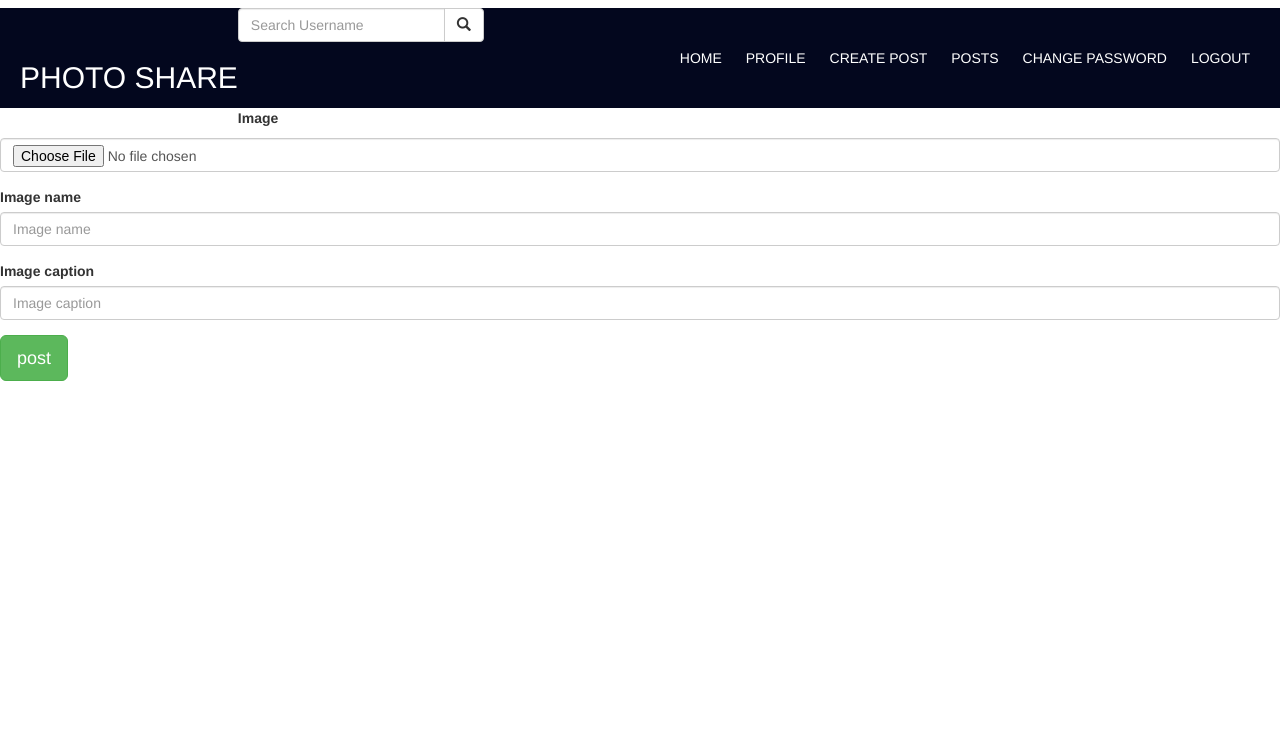
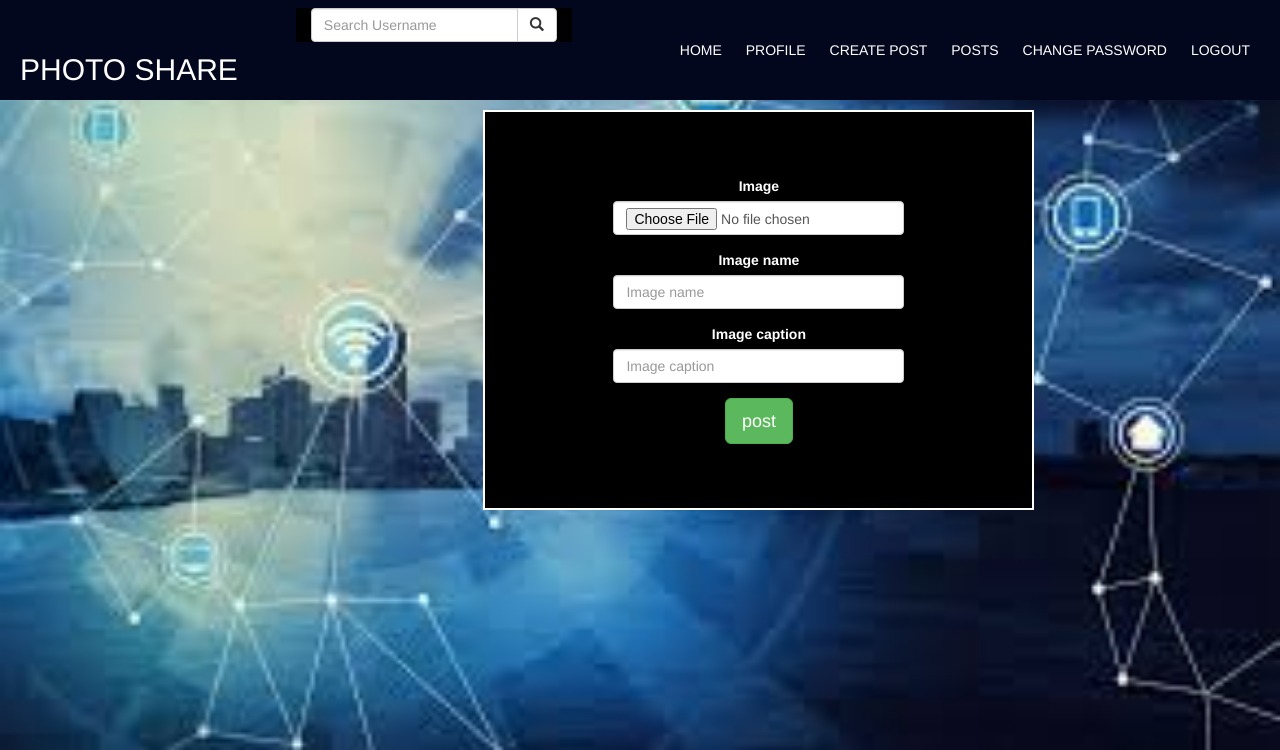
Before and after one commit to ChegeDaniella/Instagram, a Django app: a page that uses posts/templates/upload-page.html in a window 1280 px wide. Shown: the top 750 px of the page. Run offline with Django 3.2, Linux system fonts and the light colour scheme; the visitor is signed in with stand-in values (Sample User, id 1); some libraries are stand-ins or nearby versions.

Commit message:
editing form

```diff
--- a/posts/templates/upload-page.html
+++ b/posts/templates/upload-page.html
@@ -12,7 +12,7 @@
 
 {% block styles %}
     {% bootstrap_css %}
-    <link rel="stylesheet" href="{% static 'css/.css' %}">
+    <link rel="stylesheet" href="{% static 'css/upload.css' %}">
 {% endblock %}
 </head>
 {% include 'navbar.html' %}
--- /dev/null
+++ b/static/css/upload.css
@@ -0,0 +1,16 @@
+body {
+    background-image: url(/static/img/upload.jpeg);
+    background-repeat: no-repeat;
+    background-size: cover;
+    text-align: center;
+}
+form {
+    display: inline-block;
+    padding-left: 10%;
+    padding-right: 10%;
+    border: 2px solid white;
+    background: black;
+    color: white;
+    padding-top: 5%;
+    padding-bottom: 5%;
+}
```
Also changed, not shown: static/img/upload.jpeg (added).
